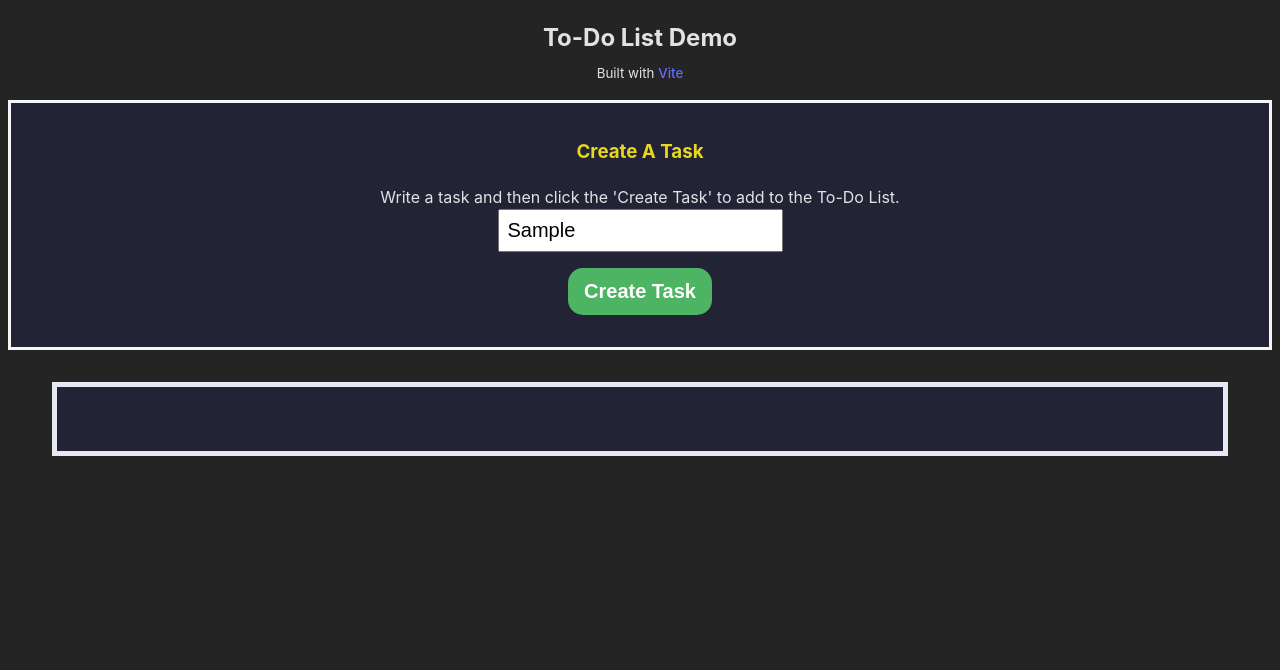
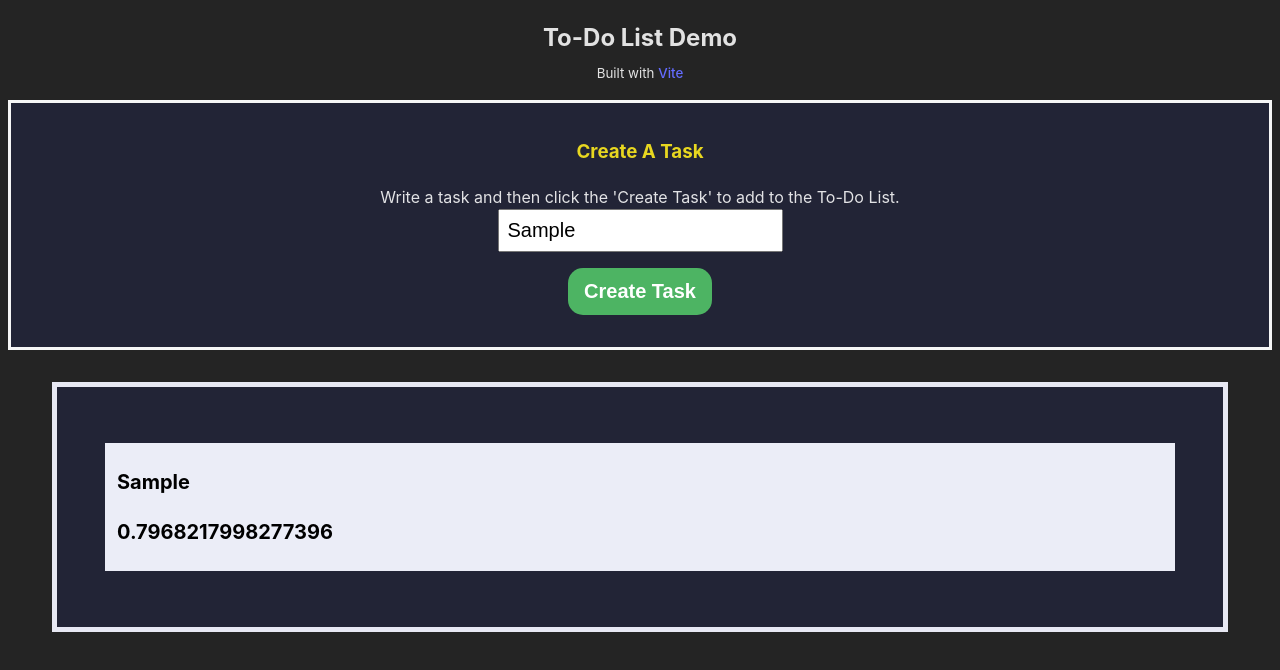
Before and after one commit to WesloTheWeb/to-do-app-demo, a React (Vite) app: page / in a window 1280 px wide. Both pictures are taken after typing "Sample" into the empty fields and a click on the button "Create Task". Shown: the top 670 px of the page. Built offline with nearby package versions, Linux system fonts and the light colour scheme; the HTML template or start-up script is replaced by a standard one.

Commit message:
Logic and typescript added in for state of user input to render an item on to-do list

```diff
--- a/src/App.tsx
+++ b/src/App.tsx
@@ -2,12 +2,19 @@ import { useState } from 'react';
 import CreateTask from './components/CreateTask/CreateTask';
 import './App.scss';
 import Tasks from './containers/Tasks/Tasks';
+import TaskModel from './interfaces/task.model';
 
 function App() {
-  const [count, setCount] = useState(0);
+  const [activeTasks, setActiveTasks] = useState<TaskModel[]>([]);
 
   const todoAddHandler = (text: string) => {
-    console.log('from top component', text);
+    // console.log('from top component', text);
+    setActiveTasks((prevTasks) => [
+      ...prevTasks,
+      { id: Math.random().toString(),
+        title: text,
+        due: undefined
+      }])
   };
 
   return (
@@ -19,7 +26,7 @@ function App() {
       <div>
         <CreateTask addTodo={todoAddHandler} />
       </div>
-       <Tasks />
+      <Tasks items={activeTasks} />
     </>
   )
 }
--- a/src/components/ActiveTask/ActiveTask.tsx
+++ b/src/components/ActiveTask/ActiveTask.tsx
@@ -1,20 +1,22 @@
+import TaskModel from '../../interfaces/task.model';
 import classes from './ActiveTask.module.scss';
 
 const { container } = classes;
 
 interface TaskProps {
-    taskName: {
-        id: number,
-        title: string;
-    };
+    taskName: TaskModel
 };
 
 const ActiveTask = ({ taskName }: TaskProps) => {
     return (
         <div className={container}>
             <p> {taskName.title} </p>
+            <p>{taskName.id}</p>
         </div>
     );
 };
 
 export default ActiveTask;
+
+// Very important to have consistent file of interface so you can
+// link component prop interface to the model interface.
--- a/src/containers/Tasks/Tasks.tsx
+++ b/src/containers/Tasks/Tasks.tsx
@@ -1,18 +1,19 @@
-import { useState } from 'react';
 import classes from './Tasks.module.scss';
+import ActiveTask from '../../components/ActiveTask/ActiveTask';
 import TaskModel from '../../interfaces/task.model';
-import ActiveTask from '../../components/ActiveTask/ActiveTask';
 
 const { taskContainer } = classes;
 
-const Tasks = ({ }) => {
+interface TaskProps {
+    items: TaskModel[];  // items is an array of TaskModel
+};
 
-    const [activeTasks, setActiveTasks] = useState<TaskModel[]>([]);
+const Tasks = ({items}: TaskProps) => {
 
     return (
         <section className={taskContainer}>
-            {activeTasks ?
-                activeTasks.map((item) => {
+            {items ?
+                items.map((item) => {
                     return (
                         <ActiveTask key={item.id} taskName={item} />
                     )
--- a/src/interfaces/task.model.ts
+++ b/src/interfaces/task.model.ts
@@ -1,7 +1,7 @@
 interface TaskModel {
-    id: number,
+    id: string,
     title: string,
-    due?: string
+    due: Date | undefined,
 }
 
 export default TaskModel;
```
